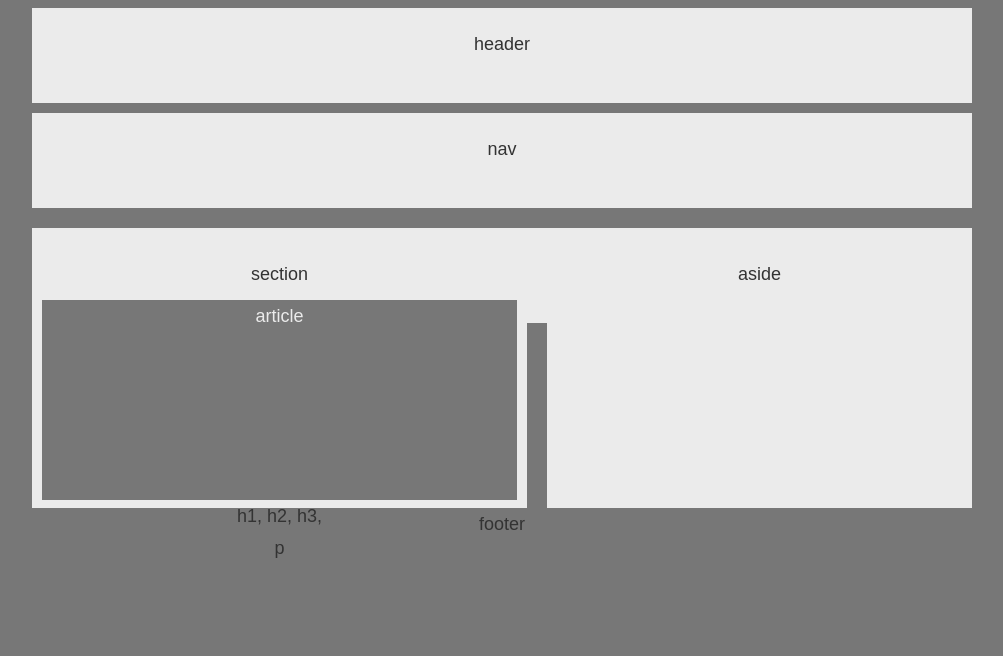
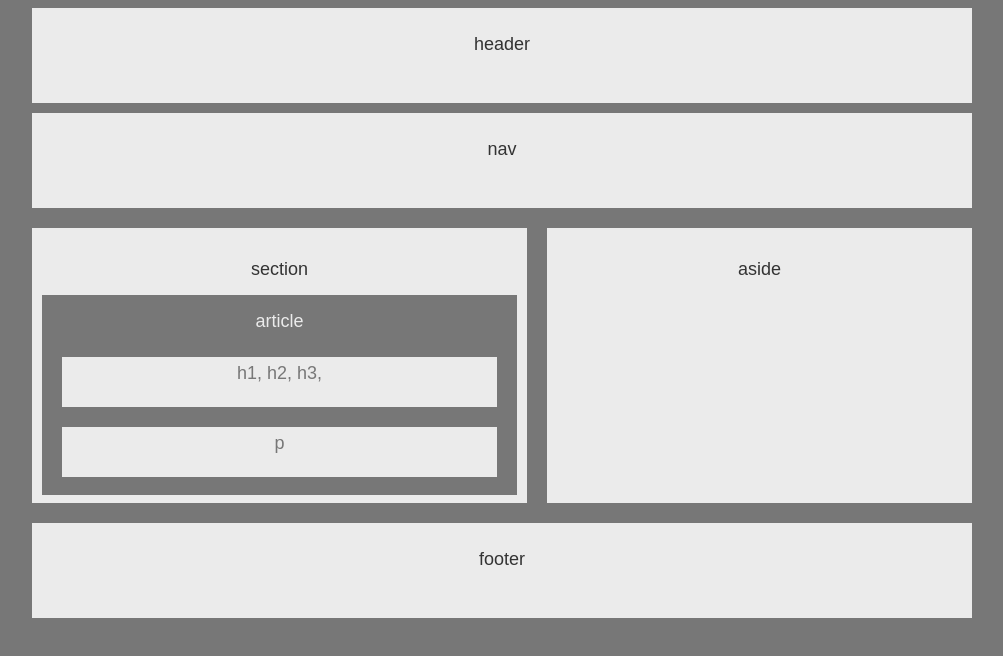
Before and after one commit to AQM28202/HW-Wireframe, a plain HTML site: page index.html in a window 1280 px wide. Shown: the whole page, without its empty margins (118-1121 px from the left). Drawn offline with Linux system fonts and the light colour scheme.

Commit message:
<Updated style.css>

```diff
--- a/index.html
+++ b/index.html
@@ -17,14 +17,16 @@
     <section id="section">
         section
         <section id="art">
-           <aside>article</aside>
-           </section></div>
+            <article>article</article>
             <div id="headings">
                 h1, h2, h3,
             </div>
             <div id="para">
                 p
             </div>
+        </section>
+        </div>
+
     </section>
 
 
--- a/style.css
+++ b/style.css
@@ -31,7 +31,7 @@ header {
   #section {
     float: left;
     margin-right: 20px;
-    padding-top: 30px;
+    padding-top: 25px;
     height: 250px;
     width: 495px;
     color: #333;
@@ -40,19 +40,35 @@ header {
   #art {
     margin-top: 10px;
     margin-left: 10px;
-    height: 200px;
+    padding-top: 10px;
+    height: 190px;
     width: 475px;
     background: #777;
     color: #ebebeb;
+
+}
+#headings {
+    height: 50px;
+    color: #777;
+    background: #ebebeb;
+    margin: 20px;
+    text-align: center
 }
 
+#para {
+    height: 50px;
+    color: #777;
+    background: #ebebeb;
+    margin: 20px;
+}
 
   #aside {
     float: left;
-    padding-top: 30px;
+    padding-top: 25px;
     height: 250px;
     width: 425px;
     color: #333;
+    margin-bottom: 20px;
     background: #ebebeb;
   }
 
@@ -60,7 +76,7 @@ header {
     width: 900px;
     height: 55px;
     padding: 20px;
-    margin-bottom: 20px;
     color: #333;
+    clear: both;
     background: #ebebeb;
   }
```
Lines whose indentation alone changed are shown as unchanged.
